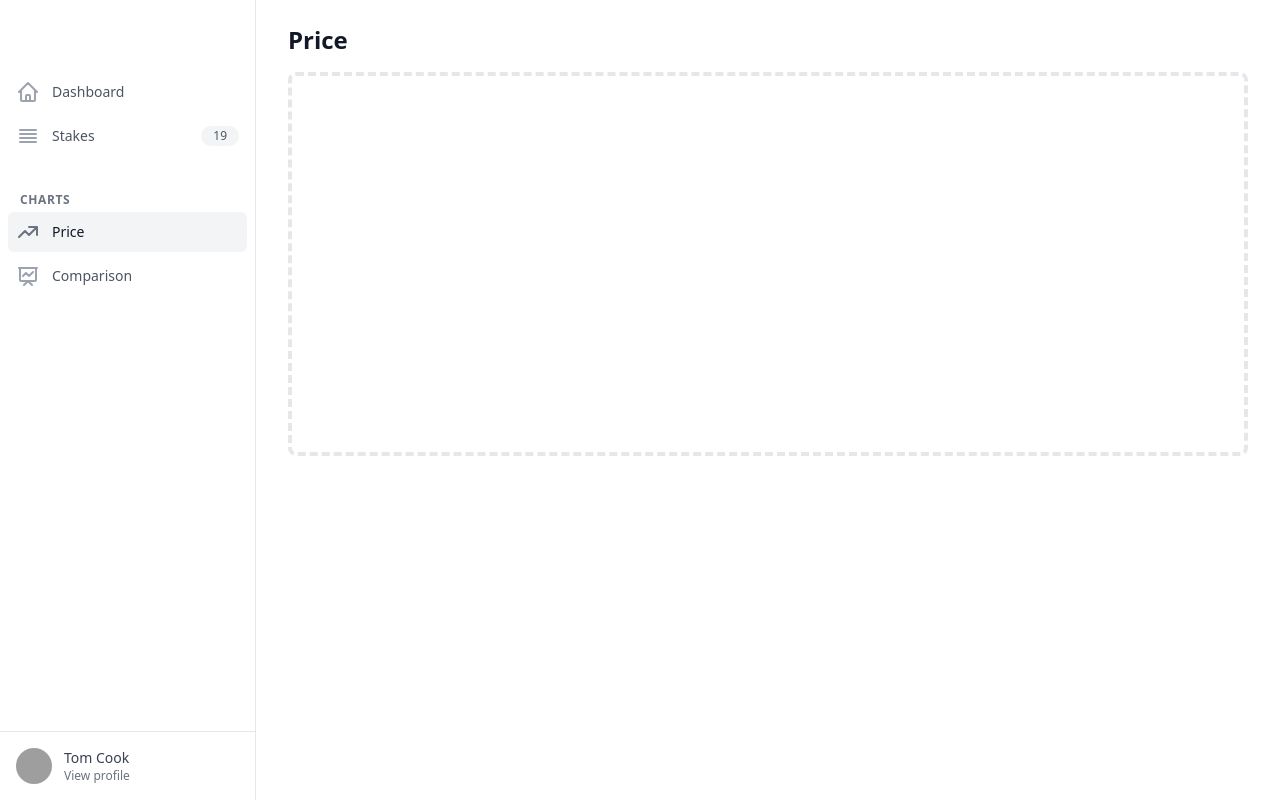
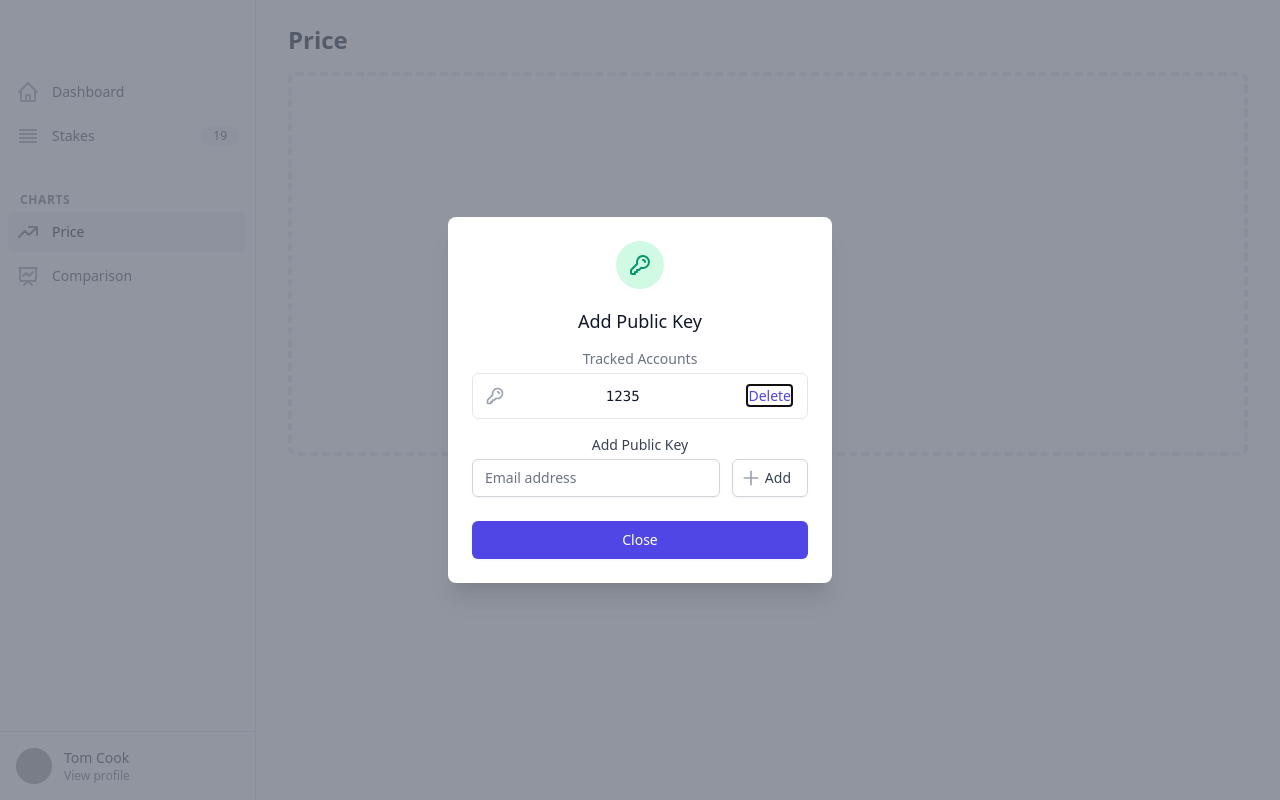
Before and after one commit to joeblau/pullfresh, a Next.js app: page /price in a window 1280 px wide. Built offline with nearby package versions, Linux system fonts and the light colour scheme; grey boxes are pictures that could not be loaded.

Commit message:
Add public keys modal

```diff
--- a/package.json
+++ b/package.json
@@ -11,6 +11,7 @@
   "dependencies": {
     "@headlessui/react": "^1.3.0",
     "@heroicons/react": "^1.0.2",
+    "@tailwindcss/forms": "^0.3.3",
     "autoprefixer": "^10.3.0",
     "next": "11.0.1",
     "postcss": "^8.3.5",
--- /dev/null
+++ b/src/components/ui/AddPublicKeys.tsx
@@ -0,0 +1,158 @@
+import { Fragment, useState } from "react";
+import { Dialog, Transition } from "@headlessui/react";
+import { KeyIcon, ExclamationIcon, PlusIcon } from "@heroicons/react/outline";
+
+const publicKeys = [{ value: "1235" }];
+
+const AddPublicKey = () => {
+  const [open, setOpen] = useState(true);
+
+  const PublicKeyRow = (props: any) => (
+    <li className="pl-3 pr-4 py-3 flex items-center justify-between text-sm">
+      <div className="w-0 flex-1 flex items-center">
+        <KeyIcon
+          className="flex-shrink-0 h-5 w-5 text-gray-400 dark:text-gray-600"
+          aria-hidden="true"
+        />
+        <span className="ml-2 flex-1 w-0 truncate dark:text-white font-mono">
+          {props.publicKey.value}
+        </span>
+      </div>
+      <div className="ml-4 flex-shrink-0">
+        <a
+          href="#"
+          className="font-medium text-indigo-600 hover:text-indigo-500"
+        >
+          Delete
+        </a>
+      </div>
+    </li>
+  );
+
+  const AddPublicKey = () => (
+    <div className="space-y-1">
+      <label
+        htmlFor="add-team-members"
+        className="block text-sm font-medium text-gray-700 dark:text-gray-400"
+      >
+        Add Public Key
+      </label>
+      <p id="add-team-members-helper" className="sr-only">
+        Add public key or ens domain
+      </p>
+
+      <div className="flex">
+        <div className="flex-grow">
+          <input
+            type="text"
+            name="add-team-members"
+            id="add-team-members"
+            className="block w-full shadow-sm focus:ring-sky-500 focus:border-sky-500 sm:text-sm border-gray-300 rounded-md dark:bg-black"
+            placeholder="Email address"
+            aria-describedby="add-team-members-helper"
+          />
+        </div>
+        <span className="ml-3">
+          <button
+            type="button"
+            className="bg-white dark:bg-black inline-flex items-center px-4 py-2 border border-gray-300 shadow-sm text-sm font-medium rounded-md text-gray-700
+            hover:bg-gray-50 dark:hover:bg-gray-900 focus:outline-none focus:ring-2 focus:ring-offset-2 focus:ring-sky-500"
+          >
+            <PlusIcon
+              className="-ml-2 mr-1 h-5 w-5 text-gray-400"
+              aria-hidden="true"
+            />
+            <span>Add</span>
+          </button>
+        </span>
+      </div>
+    </div>
+  );
+
+  return (
+    <Transition.Root show={open} as={Fragment}>
+      <Dialog
+        as="div"
+        static
+        className="fixed z-10 inset-0 overflow-y-auto"
+        open={open}
+        onClose={setOpen}
+      >
+        <div className="flex items-end justify-center min-h-screen pt-4 px-4 pb-20 text-center sm:block sm:p-0">
+          <Transition.Child
+            as={Fragment}
+            enter="ease-out duration-300"
+            enterFrom="opacity-0"
+            enterTo="opacity-100"
+            leave="ease-in duration-200"
+            leaveFrom="opacity-100"
+            leaveTo="opacity-0"
+          >
+            <Dialog.Overlay className="fixed inset-0 bg-gray-500 dark:bg-gray-900 bg-opacity-75 transition-opacity" />
+          </Transition.Child>
+
+          {/* This element is to trick the browser into centering the modal contents. */}
+          <span
+            className="hidden sm:inline-block sm:align-middle sm:h-screen"
+            aria-hidden="true"
+          >
+            &#8203;
+          </span>
+          <Transition.Child
+            as={Fragment}
+            enter="ease-out duration-300"
+            enterFrom="opacity-0 translate-y-4 sm:translate-y-0 sm:scale-95"
+            enterTo="opacity-100 translate-y-0 sm:scale-100"
+            leave="ease-in duration-200"
+            leaveFrom="opacity-100 translate-y-0 sm:scale-100"
+            leaveTo="opacity-0 translate-y-4 sm:translate-y-0 sm:scale-95"
+          >
+            <div className="inline-block align-bottom bg-white dark:bg-black rounded-lg px-4 pt-5 pb-4 text-left overflow-hidden shadow-xl transform transition-all sm:my-8 sm:align-middle sm:max-w-sm sm:w-full sm:p-6">
+              <div>
+                <div className="mx-auto flex items-center justify-center h-12 w-12 rounded-full bg-green-100 dark:bg-green-800">
+                  <KeyIcon
+                    className="h-6 w-6 text-green-600 dark:text-green-300"
+                    aria-hidden="true"
+                  />
+                </div>
+                <div className="mt-3 text-center sm:mt-5">
+                  <Dialog.Title
+                    as="h3"
+                    className="text-lg leading-6 font-medium text-gray-900 dark:text-gray-200"
+                  >
+                    Add Public Key
+                  </Dialog.Title>
+
+                  <div className="sm:col-span-2 py-4">
+                    <dt className="text-sm font-medium text-gray-500 dark:text-gray-400">
+                      Tracked Accounts
+                    </dt>
+                    <dd className="mt-1 text-sm text-gray-900">
+                      <ul className="border border-gray-200 rounded-md divide-y divide-gray-200">
+                        {publicKeys.map((key) => (
+                          <PublicKeyRow key="key" publicKey={key} />
+                        ))}
+                      </ul>
+                    </dd>
+                  </div>
+
+                  <AddPublicKey />
+                </div>
+              </div>
+              <div className="mt-5 sm:mt-6">
+                <button
+                  type="button"
+                  className="inline-flex justify-center w-full rounded-md border border-transparent shadow-sm px-4 py-2 bg-indigo-600 text-base font-medium text-white hover:bg-indigo-700 focus:outline-none focus:ring-2 focus:ring-offset-2 focus:ring-indigo-500 sm:text-sm"
+                  onClick={() => setOpen(false)}
+                >
+                  Close
+                </button>
+              </div>
+            </div>
+          </Transition.Child>
+        </div>
+      </Dialog>
+    </Transition.Root>
+  );
+};
+export default AddPublicKey;
--- a/src/components/ui/SidebarNavMenu.tsx
+++ b/src/components/ui/SidebarNavMenu.tsx
@@ -11,6 +11,7 @@ import {
   ViewListIcon,
   XIcon,
 } from "@heroicons/react/outline";
+import AddPublicKey from "./AddPublicKeys";
 
 const account = [
   { name: "Dashboard", href: "/", icon: HomeIcon },
@@ -37,6 +38,7 @@ function classNames(...classes: any) {
 
 const SidebarNavMenu = (props: any) => {
   const [sidebarOpen, setSidebarOpen] = useState(false);
+
   const router = useRouter();
 
   const NavMenuItem = (props: any) => (
@@ -104,6 +106,7 @@ const SidebarNavMenu = (props: any) => {
 
   return (
     <div className="h-screen flex overflow-hidden bg-white dark:bg-black">
+      <AddPublicKey />
       <Transition.Root show={sidebarOpen} as={Fragment}>
         <Dialog
           as="div"
--- a/tailwind.config.js
+++ b/tailwind.config.js
@@ -11,5 +11,5 @@ module.exports = {
   variants: {
     extend: {},
   },
-  plugins: [],
+  plugins: [require("@tailwindcss/forms")],
 };
```
Also changed, not shown: 1 other file (tests, documents, lock files or other folders).
